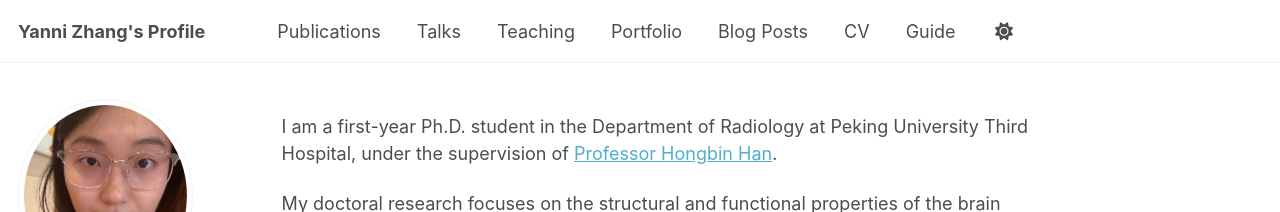
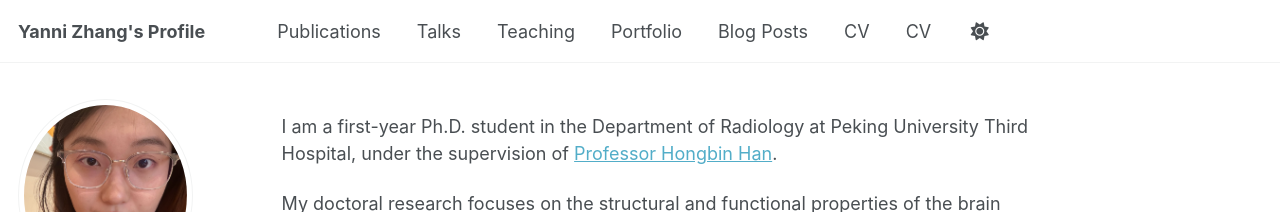
Before and after one commit to Yanniarea/Yanniarea.github.io, a Jekyll site: the page built from _pages/about.md, in a window 1280 px wide. Shown: the top 212 px of the page. Built offline with Jekyll 4.4.1, drawn with Linux system fonts in a browser that asks for light colours; a script bundle is joined from its source files by our own code; library files that are not in the unit come from our copies.

Commit message:
Update navigation.yml

```diff
--- a/_data/navigation.yml
+++ b/_data/navigation.yml
@@ -26,8 +26,5 @@ main:
   - title: "CV"
     url: /cv/
 
-  # - title: "CV"
-  #   url: /cv-json/
-
-  - title: "Guide"
-    url: /markdown/
+  - title: "CV"
+    url: /cv-json/
```
